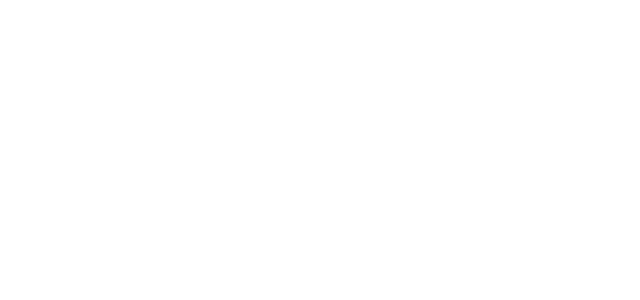
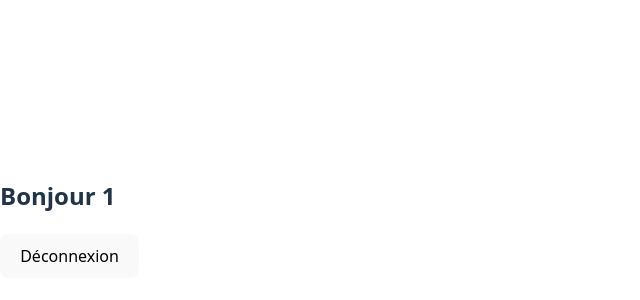
Before and after one commit to Dada342/crazee-burger, a React (Vite) app: page /commande/1 in a window 1280 px wide. Before the commit this address had no page. Shown: the part 182-482 px from the top of the page, without its empty margins (0-640 px from the left). Built offline with nearby package versions, Linux system fonts and the light colour scheme.

Commit message:
✨ F02: OrderPage > Add message welcome + name

```diff
--- a/components/pages/login/LoginForm.jsx
+++ b/components/pages/login/LoginForm.jsx
@@ -3,14 +3,14 @@ import { useNavigate } from 'react-router';
 
 export default function LoginForm() {
   let navigate = useNavigate();
+
   // state
     const [inputValue, setInputValue] = useState('');
 
     // comportement
     const handleSubmit = event => {
       event.preventDefault();
-      //alert(`Bonjour ${inputValue}`)
-      navigate("/commande")
+      navigate(`/commande/` + inputValue);
       setInputValue("")
     };
 
@@ -20,7 +20,7 @@ export default function LoginForm() {
 
     // affichage (render)
   return (
-    <form action="submit" onSubmit={handleSubmit}>
+    <form action="submit" onSubmit={handleSubmit} >
       <h1>Bienvenue chez nous !</h1>
       <br />
       <h2>Connectez-vous</h2>
@@ -33,5 +33,5 @@ export default function LoginForm() {
       />
       <button>Accédez à votre espace</button>
     </form>
-  )
+  );
 }
--- a/components/pages/order/OrderPage.jsx
+++ b/components/pages/order/OrderPage.jsx
@@ -1,7 +1,19 @@
 import React from 'react'
+import { useNavigate, useParams } from 'react-router';
 
 export default function OrderPage() {
+
+  let navigate = useNavigate();
+  let {name} = useParams()
+
+  const handleSubmit = () => {
+    navigate("/login")
+   }
+
   return (
-    <div>OrderPage</div>
+    <div>
+      <h2>Bonjour {name}</h2>
+      <button onClick={handleSubmit}>Déconnexion</button>
+    </div>
   )
 }
--- a/src/App.jsx
+++ b/src/App.jsx
@@ -8,7 +8,7 @@ function App() {
     <div>
       <Routes>
         <Route path="login" element={ <LoginPage/> } />
-        <Route path="commande" element={ <OrderPage/> } />
+        <Route path="commande/:name" element={ <OrderPage/> } />
       </Routes>
     </div>
   );
```
Lines whose indentation alone changed are shown as unchanged.
